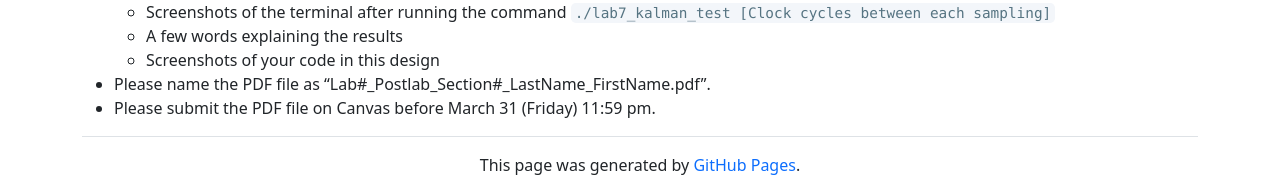
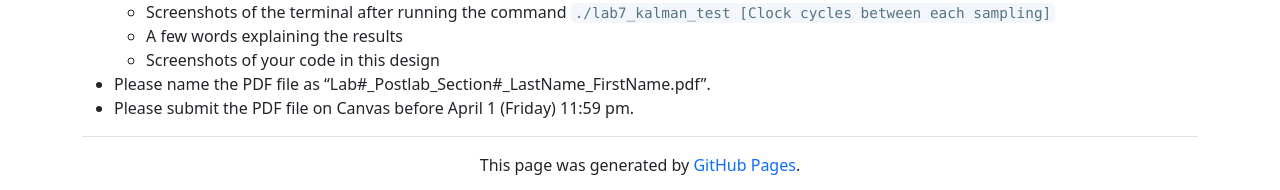
Before and after one commit to hailiangh/hailiangh.github.io, a Jekyll site: the page built from TA/ECEN689_Spring2022/lab7_manual.md, in a window 1280 px wide and 900 px high, scrolled down 2384 px. Shown: the part 707-897 px from the top of the window. Built offline with Jekyll 4.4.1, drawn with Linux system fonts in a browser that asks for light colours.

Commit message:
Update lab7_manual.md

```diff
--- a/TA/ECEN689_Spring2022/lab7_manual.md
+++ b/TA/ECEN689_Spring2022/lab7_manual.md
@@ -107,4 +107,4 @@ Please include the screenshots the simulation results, and verify if the results
     - A few words explaining the results
     - Screenshots of your code in this design
 - Please name the PDF file as "Lab#_Postlab_Section#_LastName_FirstName.pdf".
-- Please submit the PDF file on Canvas before March 31 (Friday) 11:59 pm.
+- Please submit the PDF file on Canvas before April 1 (Friday) 11:59 pm.
```
